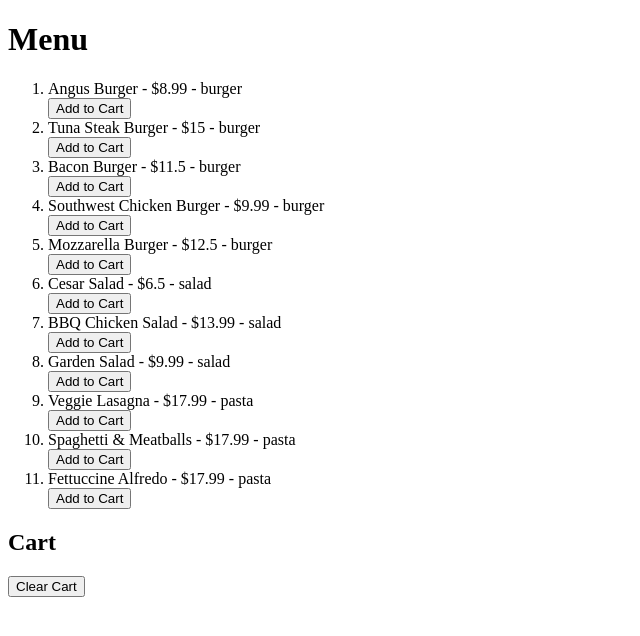
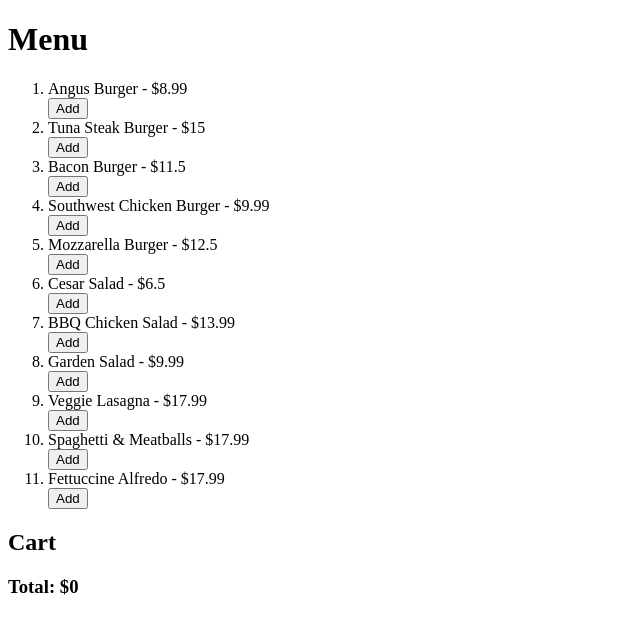
Before and after one commit to danwlk/menu-ai, a React (Create React App) app: page / in a window 1280 px wide. Shown: the top 636 px of the page, without its empty margins (0-640 px from the left). Built offline with nearby package versions, Linux system fonts and the light colour scheme.

Commit message:
added more functionalities like delete all button

```diff
--- a/src/components/App.js
+++ b/src/components/App.js
@@ -4,7 +4,12 @@ const menuItems = [
   { name: "Angus Burger", price: 8.99, category: "burger", count: 0 },
   { name: "Tuna Steak Burger", price: 15.0, category: "burger", count: 0 },
   { name: "Bacon Burger", price: 11.5, category: "burger", count: 0 },
-  { name: "Southwest Chicken Burger", price: 9.99, category: "burger", count: 0 },
+  {
+    name: "Southwest Chicken Burger",
+    price: 9.99,
+    category: "burger",
+    count: 0,
+  },
   { name: "Mozzarella Burger", price: 12.5, category: "burger", count: 0 },
   { name: "Cesar Salad", price: 6.5, category: "salad", count: 0 },
   { name: "BBQ Chicken Salad", price: 13.99, category: "salad", count: 0 },
@@ -15,37 +20,52 @@ const menuItems = [
 ];
 
 function App() {
-
   const [cart, setCart] = useState([]);
+  const [totalPrice, setTotalPrice] = useState(0.0);
+  const checkCartEmpty = cart.length !== 0;
 
   const addToCart = (item) => {
     item.count++;
     if (item.count === 1) {
-      setCart((oldCart) => {
-        return [...oldCart, item]
-      })
+      setCart((oldcart) => {
+        return [...oldcart, item];
+      });
     } else {
       setCart([...cart]);
     }
-  }
+    setTotalPrice(totalPrice + item.price);
+  };
 
-  const clearCart = () => {
-    setCart([]);
-  }
-
-  const deleteItem = (item) => {
+  const handleDelete = (item) => {
     if (item.count === 1) {
       item.count = 0;
-      setCart((oldCart) => {
-        return oldCart.filter((oldItem) => {
-          return oldItem.name !== item.name
-        })
-      })
+      setCart((oldcart) => {
+        return oldcart.filter((oldItem) => {
+          return oldItem.name !== item.name;
+        });
+      });
+      setTotalPrice(totalPrice - item.price);
     } else {
       item.count--;
       setCart([...cart]);
+      setTotalPrice(totalPrice - item.price);
     }
-  }
+  };
+
+  const handleDeleteAll = (item) => {
+    setCart((oldcart) => {
+      return oldcart.filter((olditem) => {
+        return olditem.name !== item.name;
+      });
+    });
+    setTotalPrice(totalPrice - item.price * item.count);
+    item.count = 0;
+  };
+
+  const handleClearCart = () => {
+    setCart([]);
+    setTotalPrice(0.0);
+  };
 
   return (
     <div className="App">
@@ -54,9 +74,9 @@ function App() {
         {menuItems.map((item) => {
           return (
             <li key={item.name}>
-              {item.name} - ${item.price} - {item.category}
+              {item.name} - ${item.price}
               <br />
-              <button onClick={() => addToCart(item)}>Add to Cart</button>
+              <button onClick={() => addToCart(item)}>Add</button>
             </li>
           );
         })}
@@ -65,14 +85,18 @@ function App() {
       <h2>Cart</h2>
       <ul>
         {cart.map((item) => {
-          return <li key={item.category}>
-            {item.count} - {item.name} - ${item.price} - {item.category}
-            <br />
-            <button onClick={() => deleteItem(item)}>Delete</button>
-          </li>
+          return (
+            <li key={item.name}>
+              {item.count} - {item.name} - ${item.price}
+              <br />
+              <button onClick={() => handleDelete(item)}>Delete</button>
+              <button onClick={() => handleDeleteAll(item)}>Delete All</button>
+            </li>
+          );
         })}
       </ul>
-      <button onClick={clearCart}>Clear Cart</button>
+      {checkCartEmpty && <button onClick={() => handleClearCart()}>Clear Cart</button>}
+      <h3>Total: ${Math.round((totalPrice + Number.EPSILON) * 100) / 100}</h3>
     </div>
   );
 }
```
